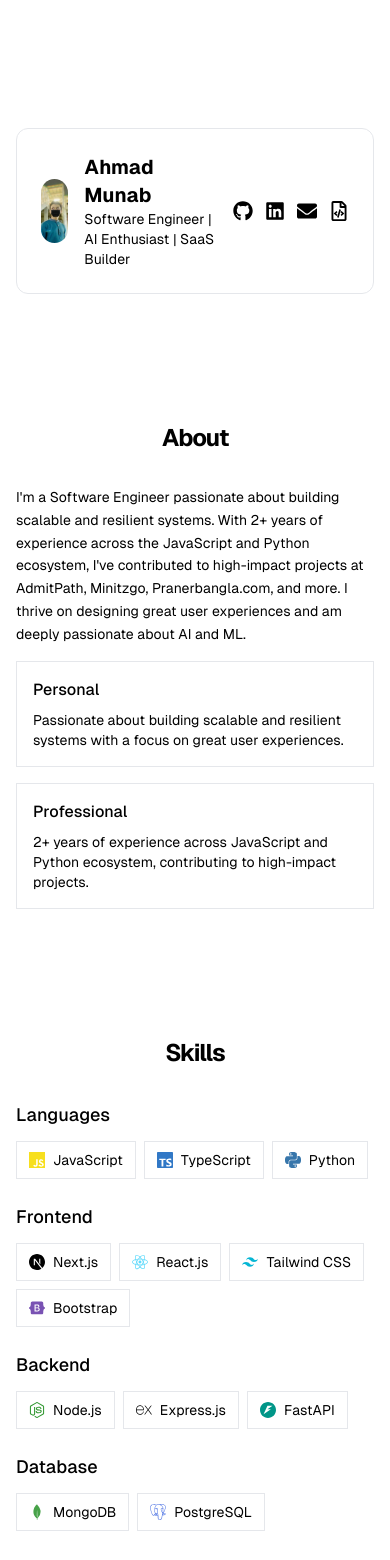
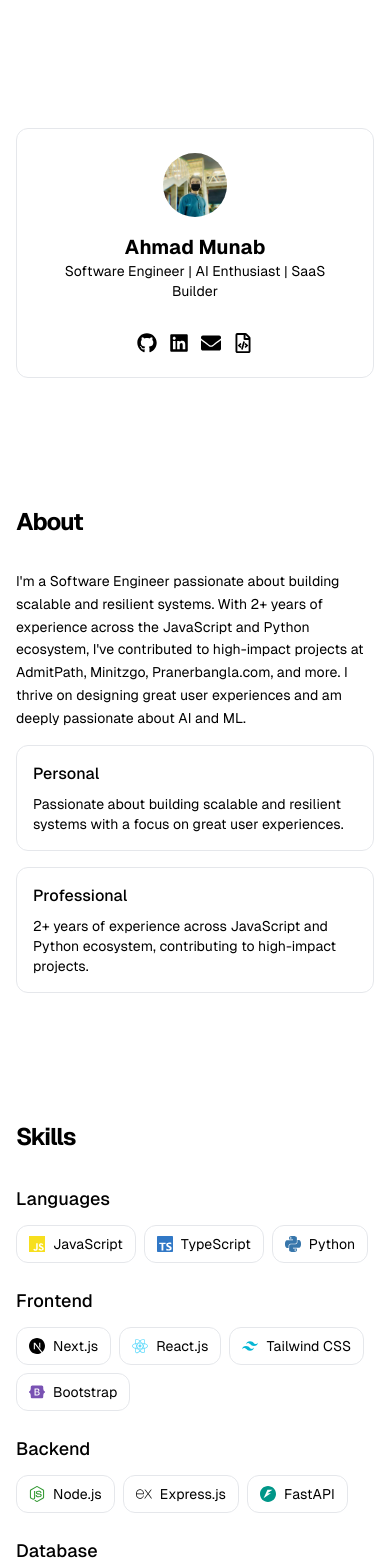
Before and after one commit to Ahmad-Munab/portfolio-v3, a Next.js app: page / in a window 390 px wide. Shown: the top 1560 px of the page. Built offline with nearby package versions, Linux system fonts and the light colour scheme.

Commit message:
responsiveness

```diff
--- a/src/app/page.tsx
+++ b/src/app/page.tsx
@@ -23,8 +23,11 @@
   >([]);
 
   useEffect(() => {
-    // Create stars for the background
-    const starsArray = Array.from({ length: 100 }, (_, i) => ({
+    const isMobile = window.innerWidth < 768; // md breakpoint in Tailwind
+
+    const starsCount = isMobile ? 100 : 200;
+
+    const starsArray = Array.from({ length: starsCount }, (_, i) => ({
       id: i,
       size: Math.random() * 3 + 1,
       left: `${Math.random() * 100}%`,
@@ -35,6 +38,30 @@
       distance: `${Math.random() * 150 + 50}px`,
     }));
     setStars(starsArray);
+
+    const handleResize = () => {
+      const isMobileNow = window.innerWidth < 768;
+      if (
+        (isMobileNow && starsCount !== 200) ||
+        (!isMobileNow && starsCount !== 200)
+      ) {
+        const newStarsCount = isMobileNow ? 200 : 100;
+        const newStarsArray = Array.from({ length: newStarsCount }, (_, i) => ({
+          id: i,
+          size: Math.random() * 3 + 1,
+          left: `${Math.random() * 100}%`,
+          top: `${Math.random() * 100}%`,
+          duration: `${Math.random() * 8 + 4}s`,
+          delay: `${Math.random() * 5}s`,
+          opacity: `${Math.random() * 0.7 + 0.3}`,
+          distance: `${Math.random() * 150 + 50}px`,
+        }));
+        setStars(newStarsArray);
+      }
+    };
+
+    window.addEventListener("resize", handleResize);
+    return () => window.removeEventListener("resize", handleResize);
   }, []);
 
   return (
@@ -62,13 +89,9 @@
       </div>
 
       <main>
-        <section id="home">
-          <HeroSection />
-        </section>
+        <HeroSection />
         <AboutSection />
-        <section id="skills">
-          <SkillsSection />
-        </section>
+        <SkillsSection />
         <ExperienceSection />
         <ProjectsSection />
       </main>
--- a/src/components/about-section.tsx
+++ b/src/components/about-section.tsx
@@ -6,7 +6,7 @@
     <section id="about" className="py-16">
       <div className="container px-4 md:px-6 mx-auto">
         <motion.div
-          className="flex flex-col items-center text-center mb-8"
+          className="flex flex-col items-start mb-8"
           initial={{ opacity: 0, y: 20 }}
           whileInView={{ opacity: 1, y: 0 }}
           viewport={{ once: true }}
@@ -40,7 +40,7 @@
               viewport={{ once: true }}
               transition={{ duration: 0.3, delay: 0.4 }}
             >
-              <div className="border border-foreground/10 p-4 rounded-lg">
+              <div className="border border-foreground/10 p-4 rounded-xl hover:border-foreground/20 transition-colors">
                 <h4 className="text-base font-medium mb-2">Personal</h4>
                 <p className="text-foreground/70 text-sm">
                   Passionate about building scalable and resilient systems with
@@ -48,7 +48,7 @@
                 </p>
               </div>
 
-              <div className="border border-foreground/10 p-4 rounded-lg">
+              <div className="border border-foreground/10 p-4 rounded-xl hover:border-foreground/20 transition-colors">
                 <h4 className="text-base font-medium mb-2">Professional</h4>
                 <p className="text-foreground/70 text-sm">
                   2+ years of experience across JavaScript and Python ecosystem,
--- a/src/components/contact-section.tsx
+++ b/src/components/contact-section.tsx
@@ -7,7 +7,7 @@
     <section id="contact" className="py-16">
       <div className="container px-4 md:px-6 mx-auto">
         <motion.div
-          className="flex flex-col items-center text-center mb-8"
+          className="flex flex-col items-start mb-8"
           initial={{ opacity: 0, y: 20 }}
           whileInView={{ opacity: 1, y: 0 }}
           viewport={{ once: true }}
--- a/src/components/experience-section.tsx
+++ b/src/components/experience-section.tsx
@@ -6,7 +6,7 @@
     <section id="experience" className="py-16">
       <div className="container px-4 md:px-6 mx-auto">
         <motion.div
-          className="flex flex-col items-center text-center mb-8"
+          className="flex flex-col items-start mb-8"
           initial={{ opacity: 0, y: 20 }}
           whileInView={{ opacity: 1, y: 0 }}
           viewport={{ once: true }}
@@ -43,7 +43,7 @@
 
                 {/* Content */}
                 <motion.div
-                  className="bg-background rounded-lg border border-foreground/10 p-4"
+                  className="bg-background rounded-xl border border-foreground/10 p-4"
                   whileHover={{
                     y: -2,
                     borderColor: "rgba(0, 0, 0, 0.2)",
--- a/src/components/hero-section.tsx
+++ b/src/components/hero-section.tsx
@@ -19,12 +19,12 @@
       >
         <div className="flex flex-col items-center text-center space-y-4">
           <motion.div
-            className="border border-foreground/10 rounded-xl p-6 bg-background/50 backdrop-blur-sm w-full max-w-xl"
+            className="border border-foreground/10 rounded-xl p-6 bg-background/50 backdrop-blur-sm w-full"
             initial={{ opacity: 0, scale: 0.95 }}
             animate={{ opacity: 1, scale: 1 }}
             transition={{ delay: 0.2, duration: 0.5 }}
           >
-            <div className="flex items-center gap-4">
+            <div className="flex flex-col sm:flex-row items-center sm:items-start gap-4">
               <div className="rounded-full overflow-hidden w-16 h-16">
                 <Image
                   src="/Picture.jpg"
@@ -34,16 +34,16 @@
                   height={64}
                 />
               </div>
-              <div className="text-left">
+              <div className="text-center sm:text-left">
                 <h1 className="text-xl font-bold">{about.name}</h1>
                 <p className="text-sm text-foreground/70">{about.title}</p>
               </div>
-              <div className="ml-auto flex gap-3">
+              <div className="mt-4 sm:mt-0 sm:ml-auto flex gap-3">
                 <motion.a
                   href={about.social.github}
                   target="_blank"
                   rel="noopener noreferrer"
-                  className="text-foreground/80 hover:text-foreground transition-colors"
+                  className="text-foreground/80 hover:text-[#3b82f6] transition-colors"
                   whileHover={{ y: -2 }}
                   whileTap={{ y: 0 }}
                 >
@@ -53,7 +53,7 @@
                   href={about.social.linkedin}
                   target="_blank"
                   rel="noopener noreferrer"
-                  className="text-foreground/80 hover:text-foreground transition-colors"
+                  className="text-foreground/80 hover:text-[#3b82f6] transition-colors"
                   whileHover={{ y: -2 }}
                   whileTap={{ y: 0 }}
                 >
@@ -61,7 +61,7 @@
                 </motion.a>
                 <motion.a
                   href={`mailto:${about.email}`}
-                  className="text-foreground/80 hover:text-foreground transition-colors"
+                  className="text-foreground/80 hover:text-[#3b82f6] transition-colors"
                   whileHover={{ y: -2 }}
                   whileTap={{ y: 0 }}
                 >
@@ -70,7 +70,7 @@
                 <motion.a
                   href="/Resume.pdf"
                   download
-                  className="text-foreground/80 hover:text-foreground transition-colors"
+                  className="text-foreground/80 hover:text-[#3b82f6] transition-colors"
                   whileHover={{ y: -2 }}
                   whileTap={{ y: 0 }}
                 >
--- a/src/components/projects-section.tsx
+++ b/src/components/projects-section.tsx
@@ -8,7 +8,7 @@
     <section id="projects" className="py-16">
       <div className="container px-4 md:px-6 mx-auto">
         <motion.div
-          className="flex flex-col items-center text-center mb-8"
+          className="flex flex-col items-start mb-8"
           initial={{ opacity: 0, y: 20 }}
           whileInView={{ opacity: 1, y: 0 }}
           viewport={{ once: true }}
@@ -24,7 +24,7 @@
               href={project.url}
               target="_blank"
               rel="noopener noreferrer"
-              className="group relative overflow-hidden rounded-lg border border-foreground/10 bg-background cursor-pointer"
+              className="group relative p-2 overflow-hidden rounded-xl border border-foreground/10 bg-background cursor-pointer hover:border-foreground/20 transition-colors"
               initial={{ opacity: 0, y: 10 }}
               whileInView={{ opacity: 1, y: 0 }}
               viewport={{ once: true }}
@@ -41,7 +41,7 @@
                   alt={project.title}
                   width={400}
                   height={200}
-                  className="w-full h-full object-cover transition-all duration-300 ease-in-out group-hover:scale-105"
+                  className="w-full h-full object-cover rounded-xl transition-all duration-300 ease-in-out group-hover:scale-[103.5%]"
                 />
                 <div className="absolute inset-0 z-20 flex items-end p-3">
                   <h3 className="text-base font-bold text-white">
--- a/src/components/skills-section.tsx
+++ b/src/components/skills-section.tsx
@@ -46,7 +46,7 @@
     <section id="skills" className="py-16">
       <div className="container px-4 md:px-6 mx-auto">
         <motion.div
-          className="flex flex-col items-center text-center mb-8"
+          className="flex flex-col items-start mb-8"
           initial={{ opacity: 0, y: 20 }}
           whileInView={{ opacity: 1, y: 0 }}
           viewport={{ once: true }}
@@ -73,7 +73,7 @@
                 {skillGroup.items.map((skill, index) => (
                   <motion.div
                     key={skill}
-                    className="flex items-center gap-2 border border-foreground/10 px-3 py-2 rounded-md"
+                    className="flex items-center gap-2 border border-foreground/10 px-3 py-2 rounded-xl"
                     initial={{ opacity: 0, scale: 0.95 }}
                     whileInView={{ opacity: 1, scale: 1 }}
                     viewport={{ once: true }}
--- a/src/data/portfolio.ts
+++ b/src/data/portfolio.ts
@@ -45,7 +45,7 @@
   },
   {
     title: "Munab Portfolio-v2",
-    url: "https://munab.vercel.app",
+    url: "https://munab-v2.vercel.app",
     image: "/project-images/portfolio-v2.png",
     description: "Second iteration with improved design and animations",
     tech: [SiNextdotjs, SiTailwindcss, SiFramer],
```
Also changed, not shown: src/components/footer.tsx (+27 -12 lines).
